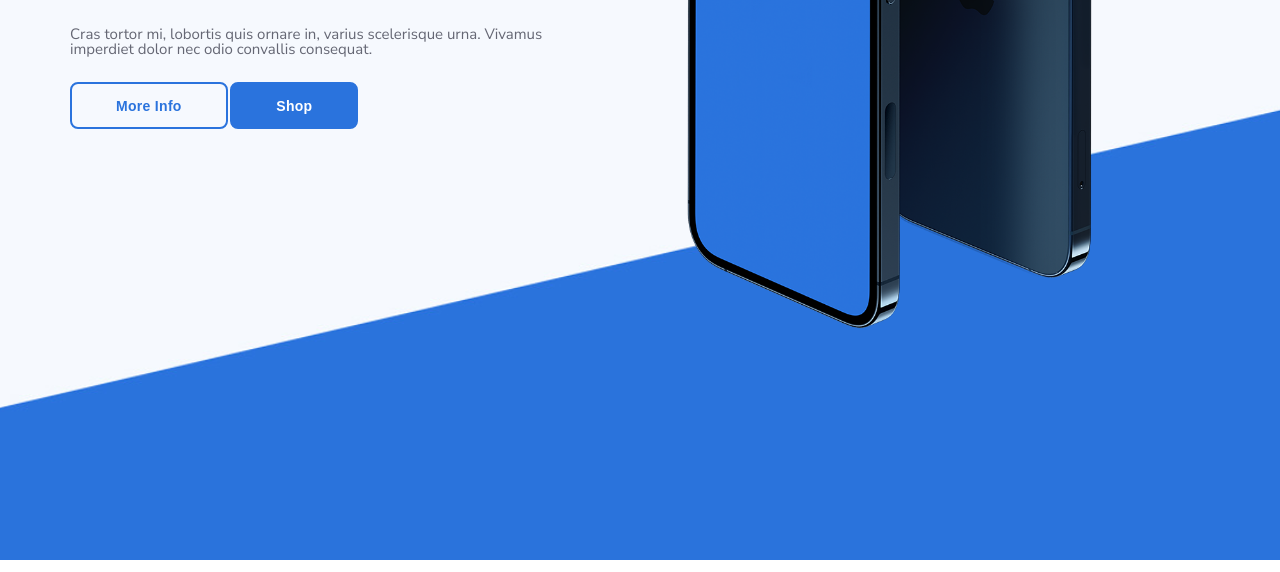
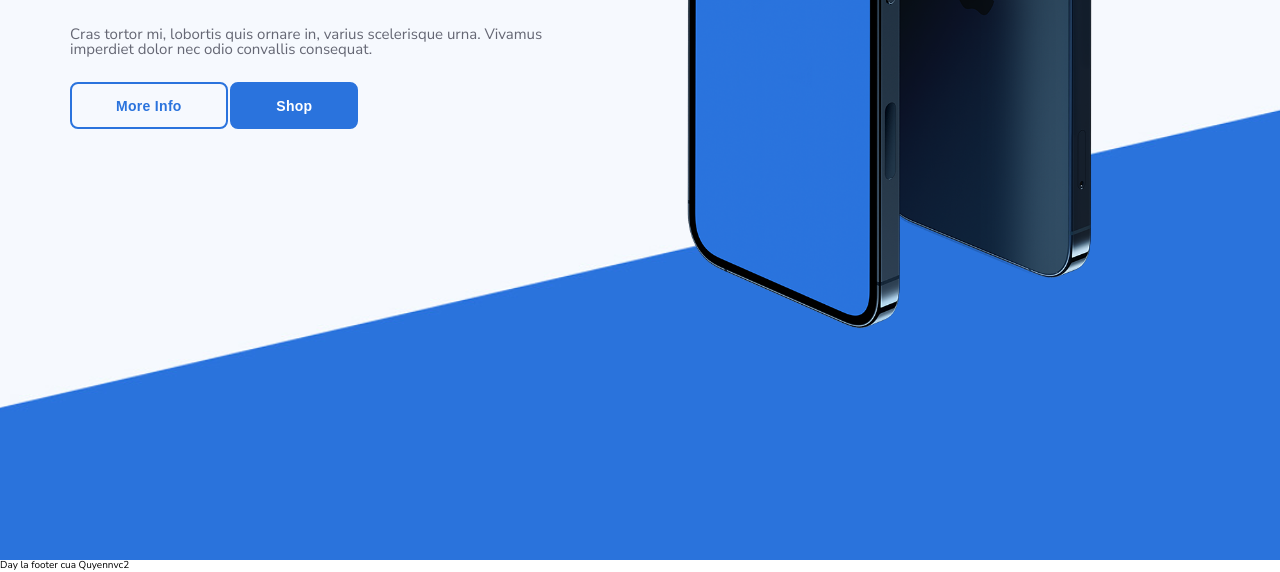
Before and after one commit to Quyennvc1/fe70_cyberphone, a plain HTML site: page index.html in a window 1280 px wide. Shown: the part 533-1105 px from the top of the page. Drawn offline with Linux system fonts and the light colour scheme.

Commit message:
Quyennvc2 implement footer

```diff
--- a/index.html
+++ b/index.html
@@ -61,7 +61,7 @@
         </section>
         <section class="products"></section>
       </main>
-      <footer></footer>
+      <footer>Day la footer cua Quyennvc2</footer>
     </div>
   </body>
 </html>
```
